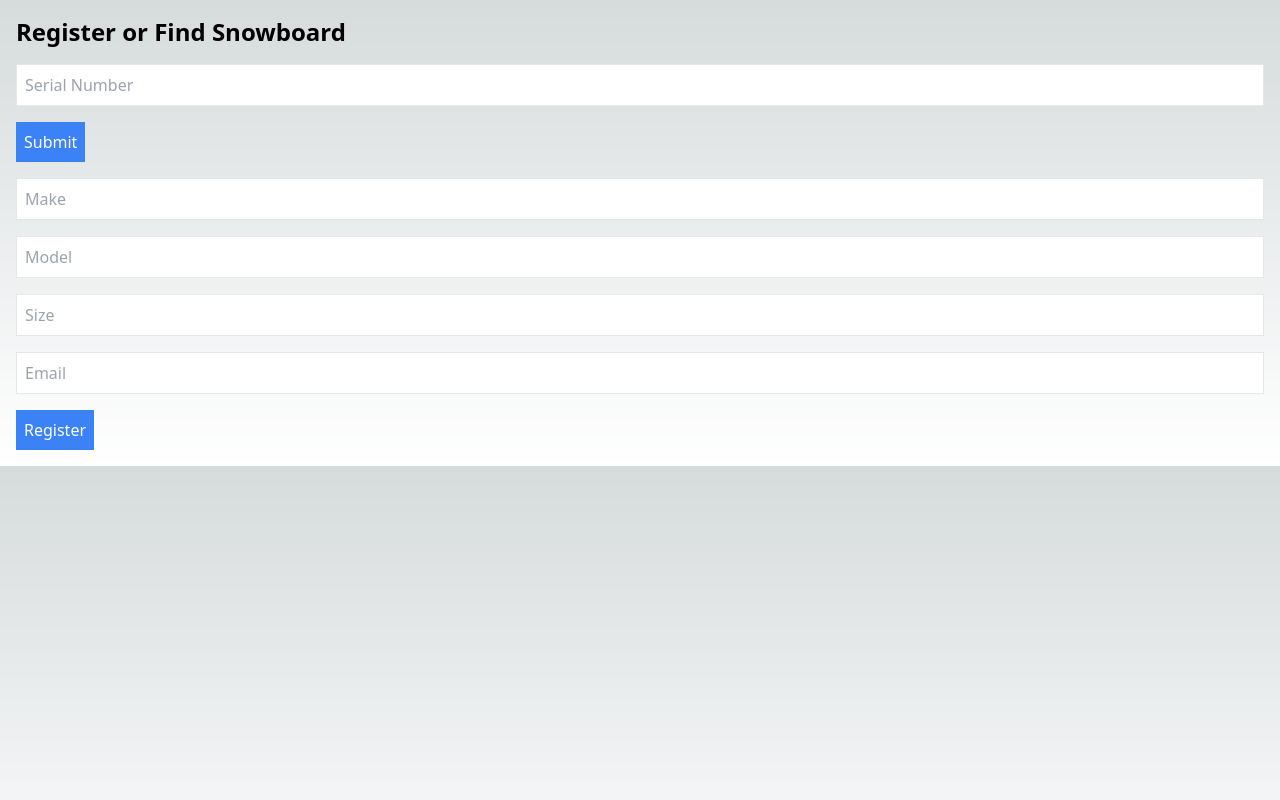
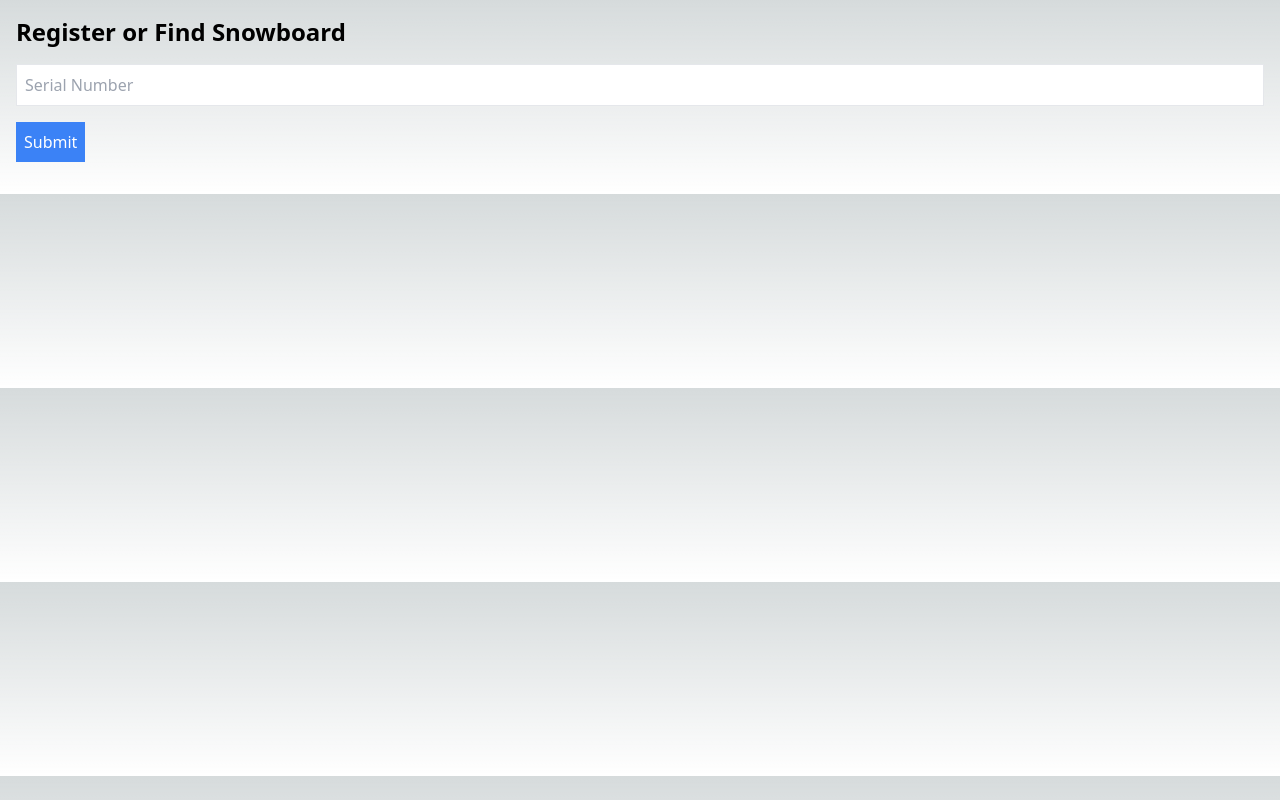
Before and after one commit to ryanmeinzer/snowboardregistry, a Next.js app: page / in a window 1280 px wide. Built offline with nearby package versions, Linux system fonts and the light colour scheme.

Commit message:
updated logic for find or register

```diff
--- a/components/MainForm.tsx
+++ b/components/MainForm.tsx
@@ -17,16 +17,22 @@
   const [size, setSize] = useState('');
   const [email, setEmail] = useState('');
   const [snowboard, setSnowboard] = useState<Snowboard | null>(null);
+  const [notFound, setNotFound] = useState(false); // Track if snowboard is not found
+  const [showSubmit, setShowSubmit] = useState(true); // Track if the submit button should be shown
+  const [isSerialDisabled, setIsSerialDisabled] = useState(false); // Track if the serial number field should be disabled
 
   const handleSerialSubmit = async () => {
-    // Construct the URL with the actual serial number
     const response = await fetch(`/api/snowboard/${serial}`);
     if (response.status === 200) {
       const data: Snowboard = await response.json();
       setSnowboard(data);
+      setNotFound(false); // Reset not found state
+      setIsSerialDisabled(true); // Disable the serial number field
     } else {
       setSnowboard(null);
+      setNotFound(true); // Set not found state
     }
+    setShowSubmit(false); // Hide the submit button
   };
 
   const handleRegister = async () => {
@@ -47,6 +53,17 @@
     alert('Email updated successfully');
   };
 
+  const handleFound = async () => {
+    if (snowboard?.email) {
+      await fetch('/api/snowboard/found', {
+        method: 'POST',
+        headers: { 'Content-Type': 'application/json' },
+        body: JSON.stringify({ serial_number: serial }),
+      });
+      alert(`Notification sent to ${snowboard.email}`);
+    }
+  };
+
   return (
     <div className="container mx-auto p-4">
       <h1 className="text-2xl font-bold mb-4">Register or Find Snowboard</h1>
@@ -56,9 +73,13 @@
         placeholder="Serial Number"
         value={serial}
         onChange={(e) => setSerial(e.target.value)}
+        disabled={isSerialDisabled} // Disable the serial number field if needed
       />
-      <button className="bg-blue-500 text-white p-2 mb-4" onClick={handleSerialSubmit}>Submit</button>
-      {snowboard === null && (
+      {showSubmit && (
+        <button className="bg-blue-500 text-white p-2 mb-4" onClick={handleSerialSubmit}>Submit</button>
+      )}
+
+      {notFound && (
         <>
           <input
             type="text"
@@ -91,6 +112,7 @@
           <button className="bg-blue-500 text-white p-2" onClick={handleRegister}>Register</button>
         </>
       )}
+
       {snowboard && (
         <>
           <input
@@ -121,10 +143,13 @@
             value={email}
             onChange={(e) => setEmail(e.target.value)}
           />
-          {!snowboard.email ? (
-            <button className="bg-blue-500 text-white p-2" onClick={handleUpdateEmail}>Register</button>
+          {snowboard.email ? (
+            <button className="bg-blue-500 text-white p-2" onClick={handleFound} disabled={!email}>Found</button>
           ) : (
-            <button className="bg-blue-500 text-white p-2" onClick={handleUpdateEmail} disabled={!email}>Found</button>
+            <>
+              <button className="bg-blue-500 text-white p-2" onClick={handleUpdateEmail} disabled={!email}>Register</button>
+              <button className="bg-blue-500 text-white p-2 ml-2" onClick={handleFound} disabled={!email}>Found</button>
+            </>
           )}
         </>
       )}
```
